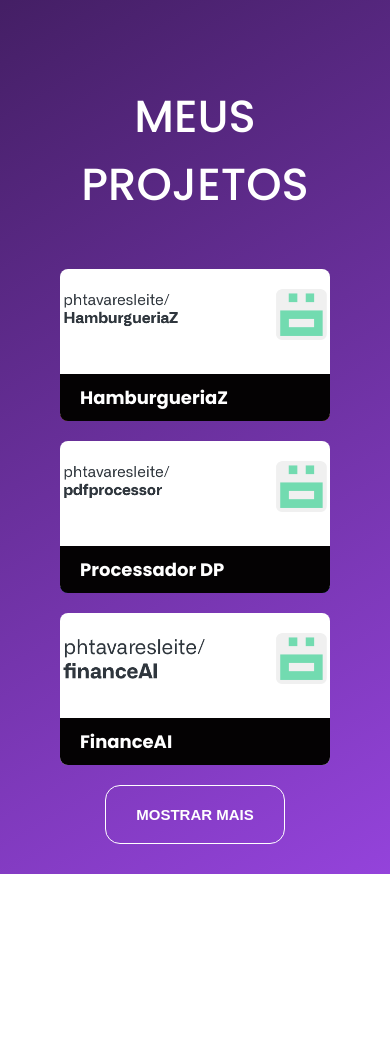
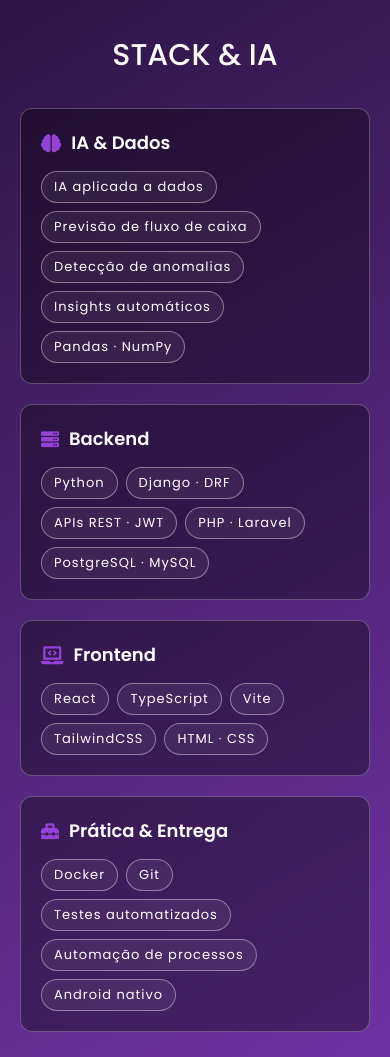
Before and after one commit to phtavaresleite/portifolio, a plain HTML site: page index.html in a window 390 px wide. Shown: the part 940-1997 px from the top of the page. Before the commit the page ends 1814 px from the top, so only its background shows below. Drawn offline with nearby package versions, Linux system fonts and the light colour scheme.

Commit message:
Reposiciona o portfólio como AI Software Engineer
- Título, meta description e headline passam a usar o cargo AI Software Engineer
- Nova seção Stack & IA com grupos de tags (IA & Dados, Backend, Frontend, Prática)
- Reordena os projetos com FinanceAI em destaque e destaca o módulo de IA
- Menu com link para a seção Stack e layout horizontal
- Ajustes responsivos para a nova seção

```diff
--- a/index.html
+++ b/index.html
@@ -4,7 +4,10 @@
 <head>
     <meta charset="UTF-8">
     <meta name="viewport" content="width=device-width, initial-scale=1.0">
-    <title>Paulo Henrique Tavares Leite - Engenheiro de Software</title>
+    <title>Paulo Henrique Tavares Leite - AI Software Engineer</title>
+    <meta name="description"
+        content="Portfólio de Paulo Henrique Tavares Leite, AI Software Engineer: produtos com inteligência artificial, Python, Django, React e análise de dados.">
+    <meta name="author" content="Paulo Henrique Tavares Leite">
 
     <link rel="stylesheet" href="./src/css/reset.css">
     <link rel="stylesheet" href="./src/css/style.css">
@@ -30,6 +33,9 @@
         <nav class="menu">
             <ul>
                 <li>
+                    <a href="#stack">Stack</a>
+                </li>
+                <li>
                     <a href="#projetos">Meus projetos</a>
                 </li>
             </ul>
@@ -39,10 +45,10 @@
     <section class="home">
         <div class="informacoes">
             <h1>Olá! Sou Paulo Henrique</h1>
-            <p>Engenheiro de Software em formação, movido pela paixão por tecnologia e inovação.
-            </p>
-            <p>Gosto de me desafiar constantemente com novos projetos, sempre buscando oportunidades para aprender e evoluir.</p>
-            <p>Além do universo da tecnologia, sou um entusiasta de jogos, filmes, séries e animes, sempre buscando inspiração em diferentes formas de entretenimento.</p>
+            <p class="cargo">AI Software Engineer</p>
+            <p>Construo produtos de ponta a ponta com inteligência artificial: da API e dos dados até a interface que o usuário final usa.</p>
+            <p>Meu foco é aplicar IA a dados reais — previsão, detecção de anomalias e insights automáticos — em aplicações web completas com Python, Django e React.</p>
+            <p>Fora do código, sou entusiasta de jogos, filmes, séries e animes, sempre buscando inspiração em diferentes formas de entretenimento.</p>
 
             <ul class="redes-sociais">
                 <li>
@@ -66,6 +72,58 @@
         </div>
     </section>
 
+    <section class="stack" id="stack">
+        <h2 class="titulo">
+            STACK &amp; IA
+        </h2>
+
+        <div class="grupos-stack">
+            <div class="grupo">
+                <h3><i class="fas fa-brain"></i> IA &amp; Dados</h3>
+                <ul class="tags">
+                    <li>IA aplicada a dados</li>
+                    <li>Previsão de fluxo de caixa</li>
+                    <li>Detecção de anomalias</li>
+                    <li>Insights automáticos</li>
+                    <li>Pandas · NumPy</li>
+                </ul>
+            </div>
+
+            <div class="grupo">
+                <h3><i class="fas fa-server"></i> Backend</h3>
+                <ul class="tags">
+                    <li>Python</li>
+                    <li>Django · DRF</li>
+                    <li>APIs REST · JWT</li>
+                    <li>PHP · Laravel</li>
+                    <li>PostgreSQL · MySQL</li>
+                </ul>
+            </div>
+
+            <div class="grupo">
+                <h3><i class="fas fa-laptop-code"></i> Frontend</h3>
+                <ul class="tags">
+                    <li>React</li>
+                    <li>TypeScript</li>
+                    <li>Vite</li>
+                    <li>TailwindCSS</li>
+                    <li>HTML · CSS</li>
+                </ul>
+            </div>
+
+            <div class="grupo">
+                <h3><i class="fas fa-toolbox"></i> Prática &amp; Entrega</h3>
+                <ul class="tags">
+                    <li>Docker</li>
+                    <li>Git</li>
+                    <li>Testes automatizados</li>
+                    <li>Automação de processos</li>
+                    <li>Android nativo</li>
+                </ul>
+            </div>
+        </div>
+    </section>
+
     <section class="projetos" id="projetos">
         <h2 class="titulo">
             MEUS PROJETOS
@@ -73,12 +131,12 @@
 
         <div class="conteiner-projetos">
             <div class="projeto ativo">
-                <a href="https://github.com/phtavaresleite/HamburgueriaZ" target="_blank" rel="noopener">
-                    <img src="./src/img/projetos/HamburgueriaZ.png" alt="HamburgueriaZ - App Android para pedidos de hambúrguer">
-                    <h3>HamburgueriaZ</h3>
+                <a href="https://github.com/phtavaresleite/financeAI" target="_blank" rel="noopener">
+                    <img src="./src/img/projetos/financeAI.png" alt="financeAI - SaaS de gestão financeira com inteligência artificial">
+                    <h3>FinanceAI</h3>
                     <div class="informacoes-projeto">
-                        <p>App Android nativo em Java para pedidos de hambúrguer, com cálculo automático de preços e envio do pedido por e-mail.</p>
-                        <p class="tech">Java · Android SDK · Material Design</p>
+                        <p>SaaS de gestão financeira com IA: previsão de fluxo de caixa, detecção de anomalias e insights automáticos para pequenos negócios.</p>
+                        <p class="tech">Python · Django · React · IA</p>
                         <p>🔗 Ver no GitHub</p>
                     </div>
                 </a>
@@ -89,7 +147,7 @@
                     <img src="./src/img/projetos/pdfprocessor.png" alt="pdfprocessor - Gerador de PDF consolidado de holerites e espelho de ponto">
                     <h3>Processador DP</h3>
                     <div class="informacoes-projeto">
-                        <p>App desktop em Python que gera um PDF consolidado com espelho de ponto e holerites de cada funcionário, com processamento paralelo.</p>
+                        <p>Automação em Python que monta um PDF consolidado com espelho de ponto e holerites de cada funcionário, com processamento paralelo.</p>
                         <p class="tech">Python · pypdf · pdfplumber · Tkinter</p>
                         <p>🔗 Ver no GitHub</p>
                     </div>
@@ -97,12 +155,12 @@
             </div>
 
             <div class="projeto ativo">
-                <a href="https://github.com/phtavaresleite/financeAI" target="_blank" rel="noopener">
-                    <img src="./src/img/projetos/financeAI.png" alt="financeAI - SaaS de gestão financeira com inteligência artificial">
-                    <h3>FinanceAI</h3>
+                <a href="https://github.com/phtavaresleite/HamburgueriaZ" target="_blank" rel="noopener">
+                    <img src="./src/img/projetos/HamburgueriaZ.png" alt="HamburgueriaZ - App Android para pedidos de hambúrguer">
+                    <h3>HamburgueriaZ</h3>
                     <div class="informacoes-projeto">
-                        <p>SaaS completo de controle financeiro com IA para pequenos negócios: API REST com JWT, dashboards e gráficos, pronto para Docker.</p>
-                        <p class="tech">Django · React · TypeScript · Tailwind</p>
+                        <p>App Android nativo em Java para pedidos de hambúrguer, com cálculo automático de preços e envio do pedido por e-mail.</p>
+                        <p class="tech">Java · Android SDK · Material Design</p>
                         <p>🔗 Ver no GitHub</p>
                     </div>
                 </a>
--- a/src/css/reponsivo.css
+++ b/src/css/reponsivo.css
@@ -19,6 +19,10 @@
   .projetos .conteiner-projetos {
     padding: 0 30px;
   }
+
+  .stack .grupos-stack {
+    padding: 0 30px;
+  }
 }
 
 @media (max-width: 425px) {
@@ -37,4 +41,18 @@
   .projetos {
     padding: 30px;
   }
+
+  .titulo {
+    font-size: 30px;
+    padding: 30px 0;
+  }
+
+  .stack .grupos-stack {
+    padding: 0 20px;
+  }
+
+  .home .informacoes .cargo {
+    font-size: 18px;
+    letter-spacing: 2px;
+  }
 }
--- a/src/css/style.css
+++ b/src/css/style.css
@@ -40,6 +40,12 @@ body {
   border: 2px solid var(--roxa);
 }
 
+.cabecalho .menu ul {
+  display: flex;
+  align-items: center;
+  gap: 5px;
+}
+
 .cabecalho .menu li a {
   font-size: 20px;
   text-transform: capitalize;
@@ -80,6 +86,15 @@ body {
 .home .informacoes p {
   font-size: 24px;
   margin-bottom: 10px;
+}
+
+.home .informacoes .cargo {
+  font-size: 26px;
+  font-weight: 600;
+  letter-spacing: 3px;
+  text-transform: uppercase;
+  color: var(--roxo-claro);
+  margin-bottom: 5px;
 }
 
 .home .redes-sociais {
@@ -125,12 +140,63 @@ body {
   padding: 70px 0;
 }
 
-.projetos .titulo {
+.titulo {
   text-align: center;
   padding: 50px 0;
   font-size: 45px;
   font-weight: 500;
   text-transform: uppercase;
+}
+
+.stack {
+  padding-bottom: 30px;
+}
+
+.stack .grupos-stack {
+  display: grid;
+  grid-template-columns: repeat(auto-fit, minmax(240px, 1fr));
+  gap: 20px;
+}
+
+.stack .grupo {
+  background-color: rgba(0, 0, 0, 0.35);
+  border: 1px solid rgba(255, 255, 255, 0.25);
+  border-radius: 12px;
+  padding: 20px;
+}
+
+.stack .grupo h3 {
+  display: flex;
+  align-items: center;
+  gap: 10px;
+  font-size: 18px;
+  margin-bottom: 15px;
+  font-weight: 600;
+}
+
+.stack .grupo h3 i {
+  color: var(--roxo-claro);
+}
+
+.stack .tags {
+  display: flex;
+  flex-wrap: wrap;
+  gap: 8px;
+}
+
+.stack .tags li {
+  border: 1px solid rgba(255, 255, 255, 0.4);
+  border-radius: 50px;
+  background-color: rgba(255, 255, 255, 0.06);
+  padding: 5px 12px;
+  font-size: 13px;
+  letter-spacing: 1px;
+  transition: 0.2s;
+}
+
+.stack .tags li:hover {
+  background-color: var(--roxa);
+  border-color: var(--roxa);
 }
 
 .projetos .conteiner-projetos {
```
